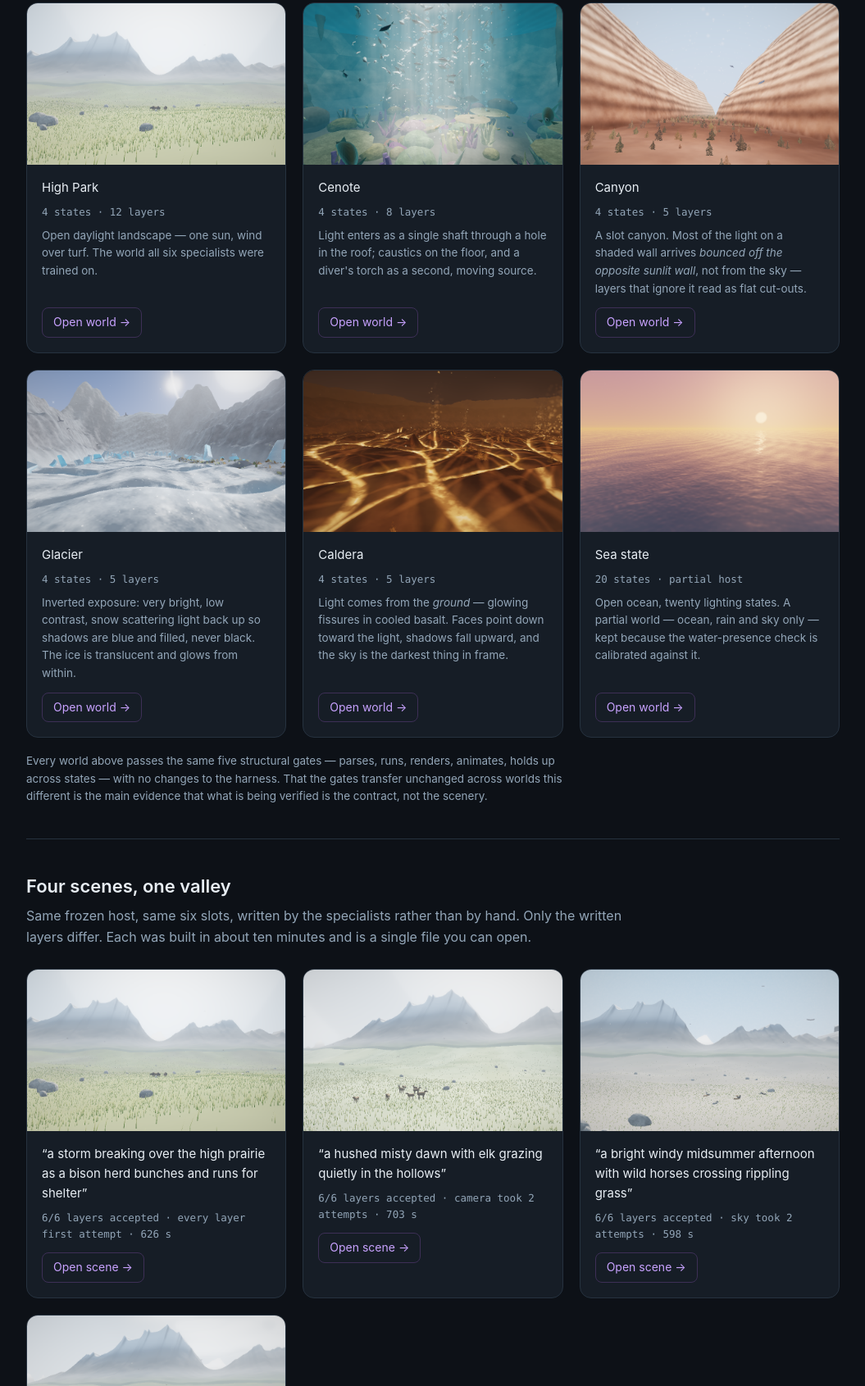
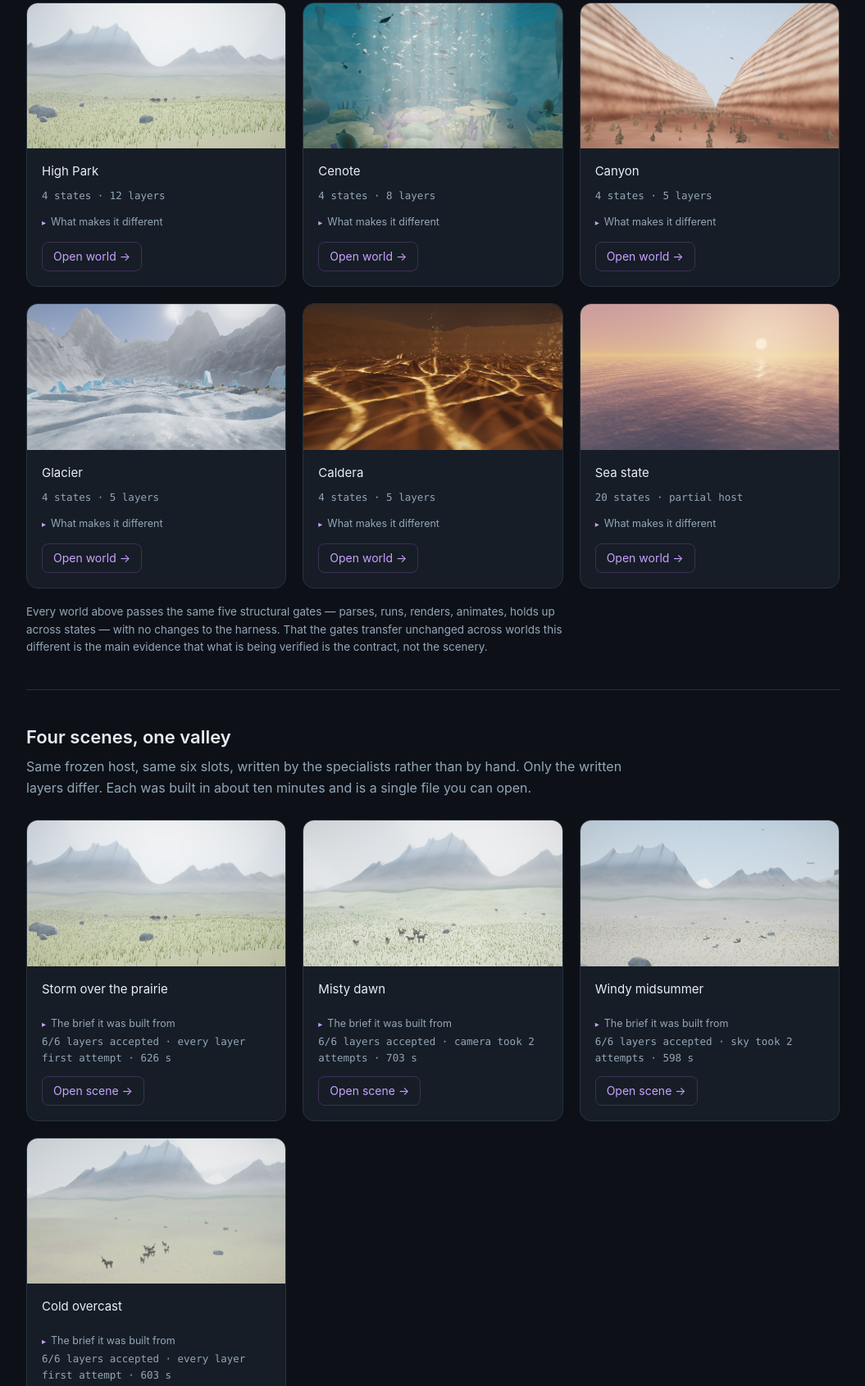
Before and after one commit to Marc-GenAI-AWS/threejs-scene-studio, a plain HTML site: page docs/specialist-scenes/index.html in a window 1280 px wide. Shown: the part 865-2556 px from the top of the page at 82% size, without its empty margins (112-1167 px from the left). Drawn offline with Linux system fonts and the light colour scheme.

Commit message:
Collapse card descriptions behind a disclosure toggle
Ten cards of prose made the gallery scroll a long way before the images read
as a set. Fold the world descriptions and the scene briefs into native
<details> elements - no JavaScript, keyboard accessible, still crawlable - and
tighten the stills from 8:5 to 16:9.

Scene cards gain a short visible title so a collapsed card still says what it
is rather than showing only a filmstrip and a stat line.

Claude-Session: https://claude.ai/code/session_015raHqEqLQ8igrCp2yuziiF

```diff
--- a/docs/specialist-scenes/index.html
+++ b/docs/specialist-scenes/index.html
@@ -19,11 +19,22 @@
   .grid{display:grid; grid-template-columns:repeat(auto-fit,minmax(300px,1fr)); gap:20px}
   .card{background:var(--panel); border:1px solid var(--hair); border-radius:14px; overflow:hidden;
         display:flex; flex-direction:column}
-  .card img{width:100%; aspect-ratio:8/5; object-fit:cover; display:block; background:#0b0f14}
+  .card img{width:100%; aspect-ratio:16/9; object-fit:cover; display:block; background:#0b0f14}
   .card .body{padding:16px 18px 18px; display:flex; flex-direction:column; flex:1}
   .card .theme{font-size:15px; color:var(--ink); margin-bottom:8px}
   .card .meta{font-size:12.5px; color:var(--dim); font-family:ui-monospace,Menlo,monospace}
-  .card .why{font-size:13.5px; color:var(--dim); margin-top:8px; flex:1}
+  .card .why{font-size:13.5px; color:var(--dim); margin-top:8px}
+  .card details{margin-top:8px}
+  .card details summary{font-size:12.5px; color:var(--dim); cursor:pointer; list-style:none;
+        display:inline-flex; align-items:center; gap:6px; user-select:none; padding:2px 0}
+  .card details summary::-webkit-details-marker{display:none}
+  .card details summary::before{content:"\25B8"; font-size:10px; color:var(--accent);
+        transition:transform .12s ease; display:inline-block}
+  .card details[open] summary::before{transform:rotate(90deg)}
+  .card details summary:hover{color:var(--ink)}
+  .card details .why{margin-top:7px}
+  .card details blockquote{margin-top:7px; font-size:13.5px; color:var(--ink); border-left:2px solid #3d2f56;
+        padding-left:11px}
   .card a.play{display:inline-block; margin-top:12px; font-size:14px; color:var(--accent); text-decoration:none;
                border:1px solid #3d2f56; padding:6px 13px; border-radius:8px; align-self:flex-start}
   .card a.play:hover{background:#221a33}
@@ -87,7 +98,10 @@
       <div class="body">
         <div class="theme">High Park</div>
         <div class="meta">4 states · 12 layers</div>
+        <details>
+          <summary>What makes it different</summary>
           <p class="why">Open daylight landscape — one sun, wind over turf. The world all six specialists were trained on.</p>
+        </details>
         <a class="play" href="worlds/highpark.cdn.html">Open world →</a>
       </div>
     </div>
@@ -97,8 +111,11 @@
       <div class="body">
         <div class="theme">Cenote</div>
         <div class="meta">4 states · 8 layers</div>
+        <details>
+          <summary>What makes it different</summary>
           <p class="why">Light enters as a single shaft through a hole in the roof; caustics on the floor, and a diver's
         torch as a second, moving source.</p>
+        </details>
         <a class="play" href="worlds/cenote.cdn.html">Open world →</a>
       </div>
     </div>
@@ -108,8 +125,11 @@
       <div class="body">
         <div class="theme">Canyon</div>
         <div class="meta">4 states · 5 layers</div>
+        <details>
+          <summary>What makes it different</summary>
           <p class="why">A slot canyon. Most of the light on a shaded wall arrives <em>bounced off the opposite sunlit
         wall</em>, not from the sky — layers that ignore it read as flat cut-outs.</p>
+        </details>
         <a class="play" href="worlds/canyon.cdn.html">Open world →</a>
       </div>
     </div>
@@ -119,8 +139,11 @@
       <div class="body">
         <div class="theme">Glacier</div>
         <div class="meta">4 states · 5 layers</div>
+        <details>
+          <summary>What makes it different</summary>
           <p class="why">Inverted exposure: very bright, low contrast, snow scattering light back up so shadows are blue
         and filled, never black. The ice is translucent and glows from within.</p>
+        </details>
         <a class="play" href="worlds/glacier.cdn.html">Open world →</a>
       </div>
     </div>
@@ -130,8 +153,11 @@
       <div class="body">
         <div class="theme">Caldera</div>
         <div class="meta">4 states · 5 layers</div>
+        <details>
+          <summary>What makes it different</summary>
           <p class="why">Light comes from the <em>ground</em> — glowing fissures in cooled basalt. Faces point down
         toward the light, shadows fall upward, and the sky is the darkest thing in frame.</p>
+        </details>
         <a class="play" href="worlds/caldera.cdn.html">Open world →</a>
       </div>
     </div>
@@ -141,8 +167,11 @@
       <div class="body">
         <div class="theme">Sea state</div>
         <div class="meta">20 states · partial host</div>
+        <details>
+          <summary>What makes it different</summary>
           <p class="why">Open ocean, twenty lighting states. A partial world — ocean, rain and sky only — kept because
         the water-presence check is calibrated against it.</p>
+        </details>
         <a class="play" href="worlds/seastate.cdn.html">Open world →</a>
       </div>
     </div>
@@ -162,7 +191,11 @@
     <div class="card">
       <img src="shots/scene-000.png" alt="Storm over the prairie with a bison herd" />
       <div class="body">
-        <div class="theme">“a storm breaking over the high prairie as a bison herd bunches and runs for shelter”</div>
+        <div class="theme">Storm over the prairie</div>
+        <details>
+          <summary>The brief it was built from</summary>
+          <blockquote>“a storm breaking over the high prairie as a bison herd bunches and runs for shelter”</blockquote>
+        </details>
         <div class="meta">6/6 layers accepted · every layer first attempt · 626 s</div>
         <a class="play" href="scenes/scene-000.html">Open scene →</a>
       </div>
@@ -171,7 +204,11 @@
     <div class="card">
       <img src="shots/scene-001.png" alt="Misty dawn with elk in the hollows" />
       <div class="body">
-        <div class="theme">“a hushed misty dawn with elk grazing quietly in the hollows”</div>
+        <div class="theme">Misty dawn</div>
+        <details>
+          <summary>The brief it was built from</summary>
+          <blockquote>“a hushed misty dawn with elk grazing quietly in the hollows”</blockquote>
+        </details>
         <div class="meta">6/6 layers accepted · camera took 2 attempts · 703 s</div>
         <a class="play" href="scenes/scene-001.html">Open scene →</a>
       </div>
@@ -180,7 +217,11 @@
     <div class="card">
       <img src="shots/scene-002.png" alt="Windy midsummer afternoon with wild horses" />
       <div class="body">
-        <div class="theme">“a bright windy midsummer afternoon with wild horses crossing rippling grass”</div>
+        <div class="theme">Windy midsummer</div>
+        <details>
+          <summary>The brief it was built from</summary>
+          <blockquote>“a bright windy midsummer afternoon with wild horses crossing rippling grass”</blockquote>
+        </details>
         <div class="meta">6/6 layers accepted · sky took 2 attempts · 598 s</div>
         <a class="play" href="scenes/scene-002.html">Open scene →</a>
       </div>
@@ -189,7 +230,11 @@
     <div class="card">
       <img src="shots/scene-003.png" alt="Cold grey overcast day with elk on grazed turf" />
       <div class="body">
-        <div class="theme">“a cold grey overcast day with a few deer picking through sparse, grazed turf”</div>
+        <div class="theme">Cold overcast</div>
+        <details>
+          <summary>The brief it was built from</summary>
+          <blockquote>“a cold grey overcast day with a few deer picking through sparse, grazed turf”</blockquote>
+        </details>
         <div class="meta">6/6 layers accepted · every layer first attempt · 603 s</div>
         <a class="play" href="scenes/scene-003.html">Open scene →</a>
       </div>
```
Lines whose indentation alone changed are shown as unchanged.
